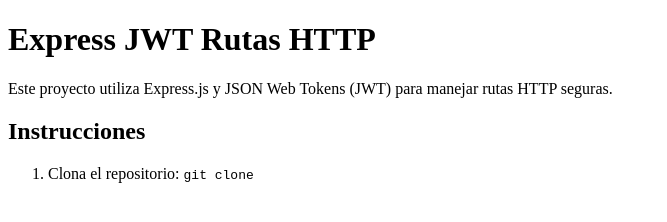
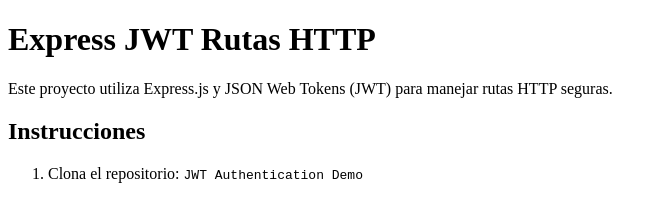
Before and after one commit to dev-senior-estudiantes/express-jwt-rutas-http, a website: page public/index.html in a window 1280 px wide. Shown: the whole page, without its empty margins (0-667 px from the left). Drawn offline with Linux system fonts and the light colour scheme.

Commit message:
Este commit es antes del Pull Request

```diff
--- a/public/index.html
+++ b/public/index.html
@@ -10,5 +10,5 @@
         <p>Este proyecto utiliza Express.js y JSON Web Tokens (JWT) para manejar rutas HTTP seguras.</p>
         <h2>Instrucciones</h2>
         <ol>
-            <li>Clona el repositorio: <code>git clone
+            <li>Clona el repositorio: <code>JWT Authentication Demo
 </html>
```
Also changed, not shown: server.js (line endings or trailing spaces).
